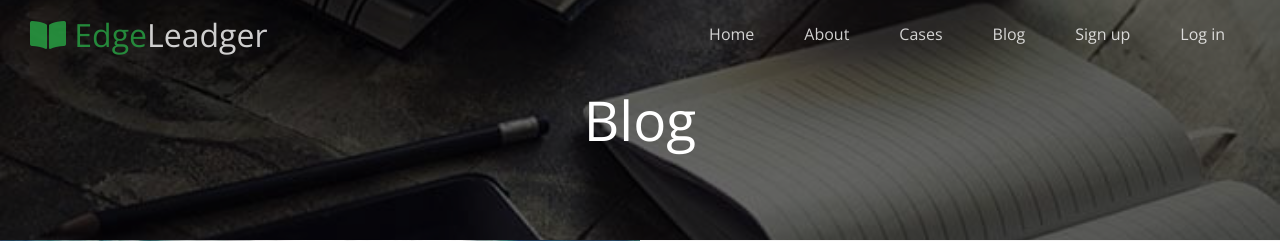
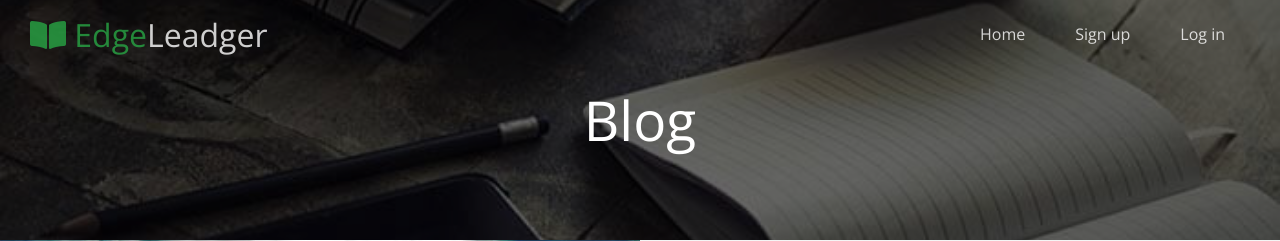
Before and after one commit to Muneth/finance_leadger_site, a PHP site: page /blog.php in a window 1280 px wide. Shown: the top 241 px of the page. Run offline with PHP 8.4, Linux system fonts and the light colour scheme; some libraries are stand-ins or nearby versions.

Commit message:
links fix

```diff
--- a/headerblog.php
+++ b/headerblog.php
@@ -20,9 +20,6 @@
       <nav>
         <ul>
         <li><a href="index.php">Home</a></li>
-          <li><a href="#about">About</a></li>
-          <li><a href="#cases">Cases</a></li>
-          <li><a href="blog.php">Blog</a></li>
           <li><a href="signup.php">Sign up</a></li>
           <li><a href="login.php">Log in</a></li>
         </ul>
```
